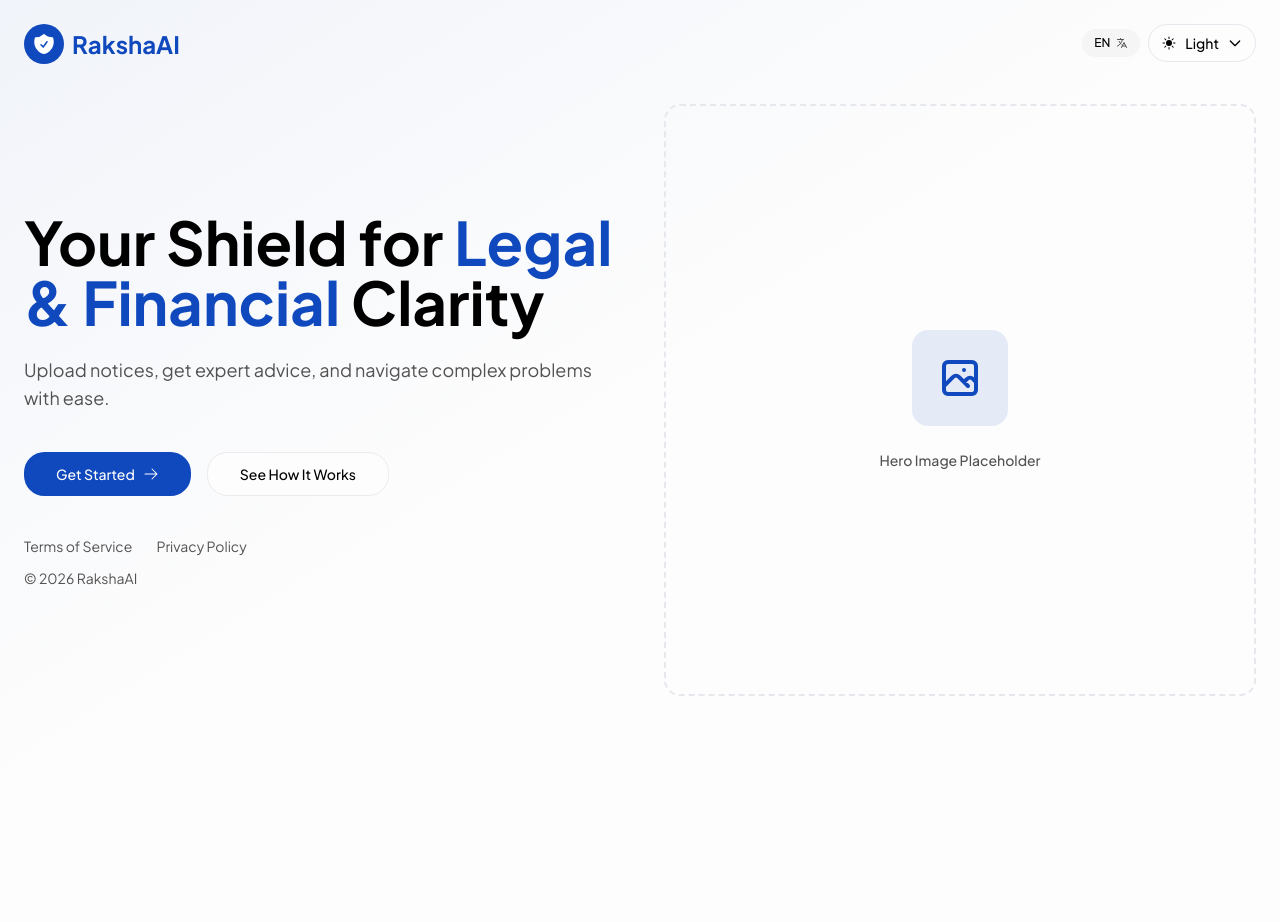
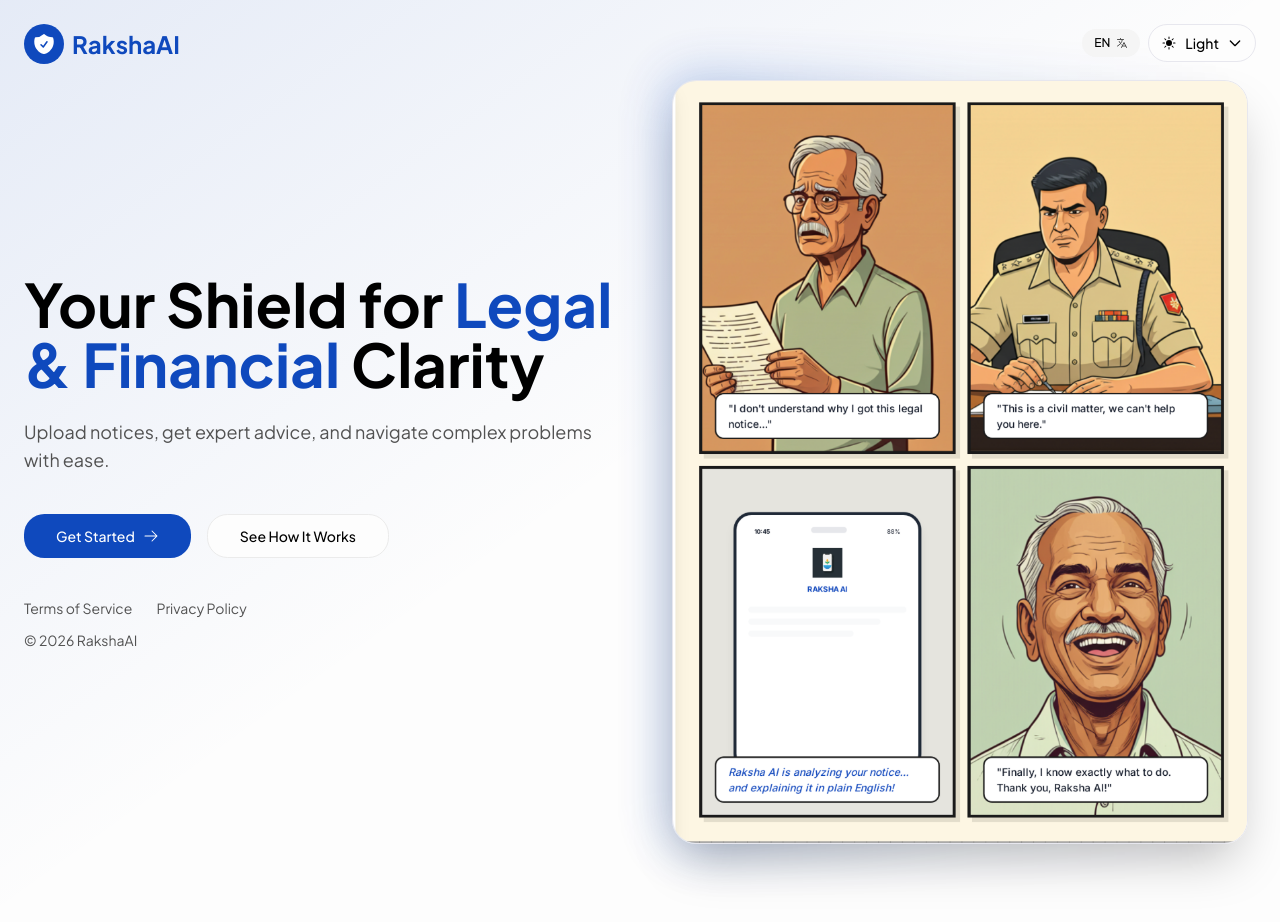
Before and after one commit to akshay-99h/hardcoders-vibecon, a React (Create React App) app in the folder frontend/: page / in a window 1280 px wide. Before the commit the page ends 800 px from the top, so only its background shows below. Built offline with nearby package versions, Linux system fonts and the light colour scheme.

Commit message:
feat(frontend): refresh hero with comic image and backdrop

```diff
--- a/frontend/src/components/LandingPage.js
+++ b/frontend/src/components/LandingPage.js
@@ -6,6 +6,8 @@ import { cn } from '../lib/utils';
 import { useLanguage } from '../contexts/LanguageContext';
 import { t } from '../lib/translations';
 import LanguageToggle from './LanguageToggle';
+import { BackgroundSnippets } from './ui/background-snippets';
+import DotBackdrop from './ui/demo';
 
 function LandingPage() {
   const [theme, setTheme] = useState('light');
@@ -42,7 +44,9 @@ function LandingPage() {
 
   return (
     <div className="min-h-screen bg-background transition-colors duration-300 overflow-hidden relative">
-      <div className="absolute inset-0 bg-gradient-to-br from-primary/5 via-transparent to-accent/5 pointer-events-none" />
+      <BackgroundSnippets />
+      <DotBackdrop />
+      <div className="absolute inset-0 -z-0 bg-gradient-to-br from-primary/10 via-transparent to-accent/10 pointer-events-none" />
 
       <motion.div
         initial={{ opacity: 0, y: -20 }}
@@ -87,7 +91,7 @@ function LandingPage() {
       </div>
 
       <div className="relative z-10 max-w-7xl mx-auto px-6 py-20 flex items-center justify-center min-h-screen">
-        <div className="w-full grid grid-cols-1 lg:grid-cols-2 gap-12 items-center">
+        <div className="w-full grid grid-cols-1 lg:grid-cols-2 gap-10 lg:gap-12 items-center">
           <motion.div initial={{ opacity: 0, x: -20 }} animate={{ opacity: 1, x: 0 }} transition={{ duration: 0.6, delay: 0.1 }} className="text-left">
             <h1 className="text-4xl sm:text-5xl lg:text-6xl font-bold text-foreground leading-tight mb-6">
               {t(language, 'landingPage.heroTitle')}{' '}
@@ -118,20 +122,24 @@ function LandingPage() {
               <p className="text-sm text-muted-foreground">{t(language, 'landingPage.copyright')}</p>
             </motion.div>
           </motion.div>
-          <motion.div initial={{ opacity: 0, x: 20 }} animate={{ opacity: 1, x: 0 }} transition={{ duration: 0.6, delay: 0.2 }} className="hidden lg:block">
-            <div className="aspect-square rounded-2xl border-2 border-dashed border-border bg-muted/30 p-12 flex items-center justify-center">
-              <div className="text-center">
-                <div className="w-24 h-24 bg-primary/10 rounded-2xl mx-auto mb-6 flex items-center justify-center">
-                  <svg className="w-12 h-12 text-primary" fill="none" stroke="currentColor" viewBox="0 0 24 24">
-                    <path strokeLinecap="round" strokeLinejoin="round" strokeWidth={2} d="M4 16l4.586-4.586a2 2 0 012.828 0L16 16m-2-2l1.586-1.586a2 2 0 012.828 0L20 14m-6-6h.01M6 20h12a2 2 0 002-2V6a2 2 0 00-2-2H6a2 2 0 00-2 2v12a2 2 0 002 2z" />
-                  </svg>
-                </div>
-                <p className="text-sm text-muted-foreground font-medium">Hero Image Placeholder</p>
+          <motion.div initial={{ opacity: 0, x: 20 }} animate={{ opacity: 1, x: 0 }} transition={{ duration: 0.6, delay: 0.2 }} className="relative">
+            <div className="relative mx-auto w-full max-w-md lg:max-w-xl">
+              <div className="absolute -inset-2 rounded-[2rem] bg-gradient-to-r from-primary/35 via-primary/10 to-transparent blur-xl opacity-75"></div>
+              <div className="relative overflow-hidden rounded-3xl border border-border/70 bg-card/80 shadow-2xl">
+                <img
+                  src="/images/comic-strip.png"
+                  alt="RakshaAI helping a citizen understand a legal notice"
+                  className="w-full h-auto object-cover"
+                  loading="eager"
+                  onError={(event) => {
+                    event.currentTarget.src = 'https://images.unsplash.com/photo-1450101499163-c8848c66ca85?auto=format&fit=crop&w=1200&q=80';
+                  }}
+                />
               </div>
             </div>
           </motion.div>
         </div>
-        <motion.div initial={{ opacity: 0 }} animate={{ opacity: 1 }} transition={{ duration: 0.5, delay: 0.8 }} className="lg:hidden absolute bottom-8 left-0 right-0 flex flex-col items-center gap-3">
+        <motion.div initial={{ opacity: 0 }} animate={{ opacity: 1 }} transition={{ duration: 0.5, delay: 0.8 }} className="lg:hidden mt-10 flex flex-col items-center gap-3">
           <div className="flex items-center gap-6 text-sm text-muted-foreground">
             <button onClick={() => window.location.href = '/terms'} className="hover:text-foreground transition-colors">{t(language, 'landingPage.termsOfService')}</button>
             <button onClick={() => window.location.href = '/privacy'} className="hover:text-foreground transition-colors">{t(language, 'landingPage.privacyPolicy')}</button>
--- /dev/null
+++ b/frontend/src/components/ui/background-snippets.jsx
@@ -0,0 +1,7 @@
+export const BackgroundSnippets = () => {
+  return (
+    <div className="absolute inset-0 -z-20 h-full w-full bg-white dark:bg-slate-950 bg-[linear-gradient(to_right,rgba(148,163,184,0.15)_1px,transparent_1px),linear-gradient(to_bottom,rgba(148,163,184,0.15)_1px,transparent_1px)] bg-[size:6rem_4rem] pointer-events-none">
+      <div className="absolute inset-0 bg-[radial-gradient(circle_800px_at_100%_200px,rgba(15,73,189,0.22),transparent_70%)]"></div>
+    </div>
+  );
+};
--- /dev/null
+++ b/frontend/src/components/ui/background-snippets.tsx
@@ -0,0 +1,7 @@
+export const Component = () => {
+  return (
+    <div className="absolute inset-0 -z-10 h-full w-full bg-white bg-[linear-gradient(to_right,#f0f0f0_1px,transparent_1px),linear-gradient(to_bottom,#f0f0f0_1px,transparent_1px)] bg-[size:6rem_4rem]">
+      <div className="absolute bottom-0 left-0 right-0 top-0 bg-[radial-gradient(circle_800px_at_100%_200px,#d5c5ff,transparent)]"></div>
+    </div>
+  );
+};
--- /dev/null
+++ b/frontend/src/components/ui/demo.jsx
@@ -0,0 +1,5 @@
+export default function DotBackdrop() {
+  return (
+    <div className="absolute inset-0 -z-10 h-full w-full bg-[radial-gradient(rgba(148,163,184,0.28)_1px,transparent_1px)] [background-size:16px_16px] pointer-events-none"></div>
+  );
+}
--- /dev/null
+++ b/frontend/src/components/ui/demo.tsx
@@ -0,0 +1,5 @@
+export default function Component() {
+  return (
+    <div className="absolute inset-0 -z-10 h-full w-full bg-white bg-[radial-gradient(rgba(229,231,235,0.65)_1px,transparent_1px)] [background-size:16px_16px]"></div>
+  );
+}
```
